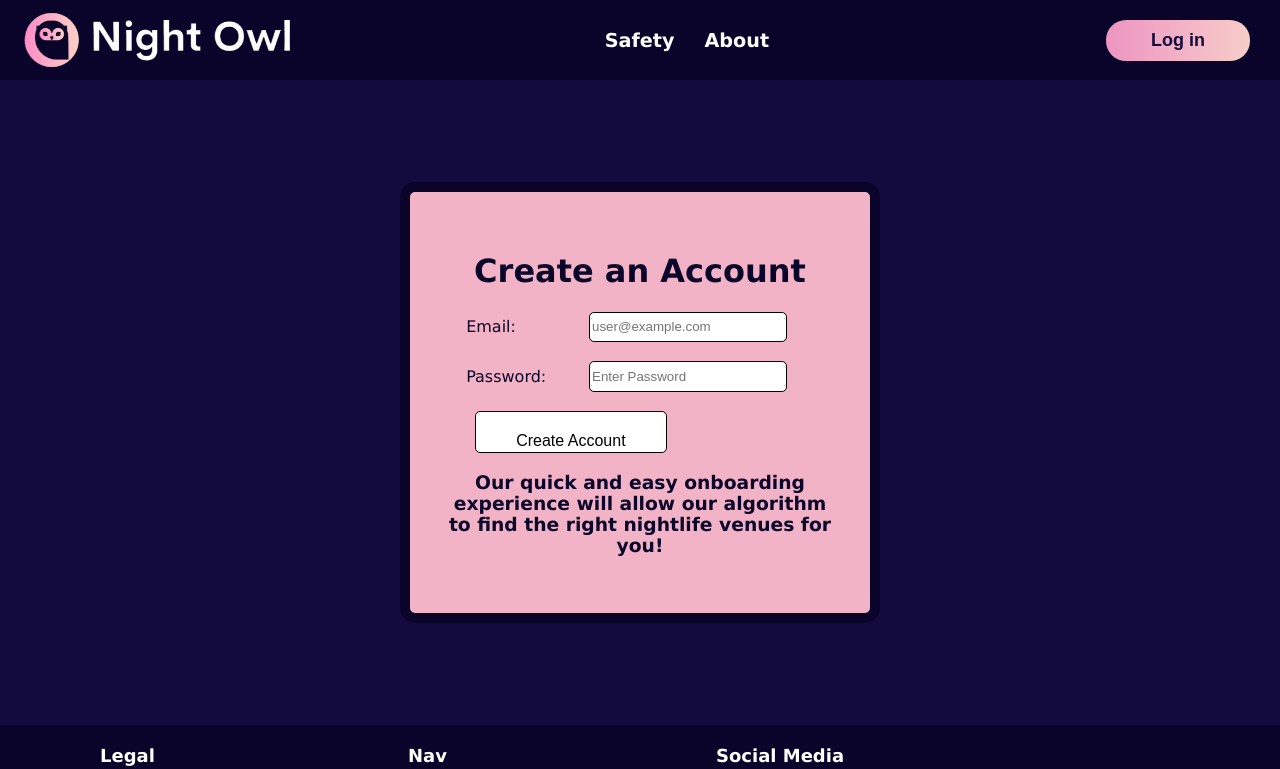
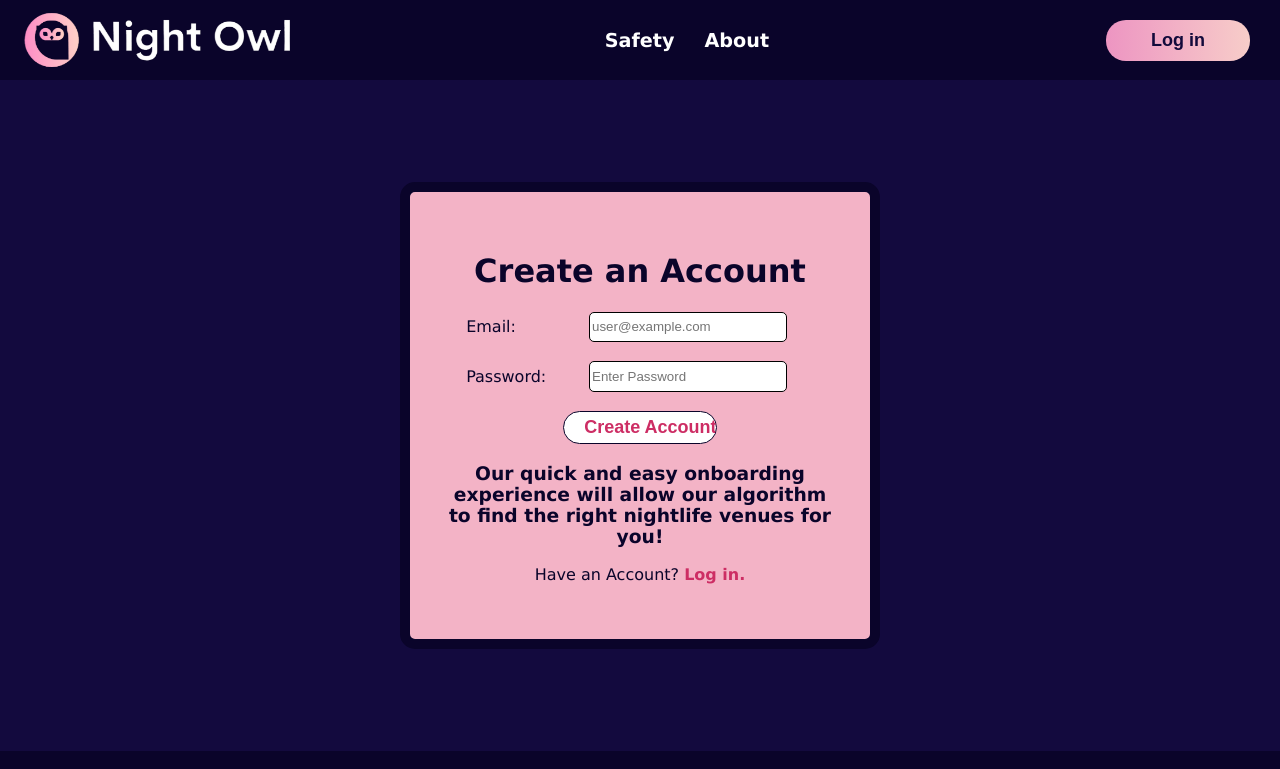
Before and after one commit to EmaleeSoto/night-owl, a React (Create React App) app in the folder front-end/: page /sign-up in a window 1280 px wide. Shown: the top 769 px of the page. Built offline with nearby package versions, Linux system fonts and the light colour scheme; no server answers.

Commit message:
Cleaned up login pages

```diff
--- a/front-end/src/components/auth/UserSignIn.js
+++ b/front-end/src/components/auth/UserSignIn.js
@@ -1,6 +1,6 @@
 import { useState } from "react";
 import { getAuth, signInWithEmailAndPassword } from "firebase/auth";
-import { useNavigate } from "react-router-dom";
+import { useNavigate, Link } from "react-router-dom";
 import app from "../../firebase";
 import "./UserSignIn.scss";
 
@@ -56,7 +56,7 @@ export default function UserSignIn({ resetPassword }) {
   return (
     <div className="signIn">
       <form className="signIn__container" onSubmit={signIn}>
-        <h1 className="signIn_header">Let's get you logged in.</h1>
+        <h1 className="signIn__header">Welcome Back!</h1>
         <div className="signIn__inputLabelWrap">
           <label htmlFor="email">Email: </label>
           <input
@@ -83,10 +83,27 @@ export default function UserSignIn({ resetPassword }) {
           />
         </div>
         <br></br>
-        <input type="submit" id="login" value="Log In" />
-        <h4 id="forgot-password" onClick={resetPassword}>
+        <input
+          type="submit"
+          className="signIn__container__loginSubmitInput"
+          value="Log In"
+        />
+        <h4
+          className="signIn__container__authLink"
+          id="forgot-password"
+          onClick={resetPassword}
+        >
           Forgot Password?
         </h4>
+        <p>
+          Need an Account?{" "}
+          <Link
+            className="signIn__container__authLink signIn__container__navLink"
+            to="/sign-up"
+          >
+            Create an Account here.
+          </Link>
+        </p>
       </form>
     </div>
   );
--- a/front-end/src/components/auth/UserSignIn.scss
+++ b/front-end/src/components/auth/UserSignIn.scss
@@ -7,6 +7,8 @@
   display: flex;
   min-height: 100%;
   font-family: Verdana, Geneva, Tahoma, sans-serif;
+
+  &__inputLabelWrap {
 
       input {
       border-radius: 5px;
@@ -23,6 +25,7 @@
       text-align: left;
       align-items: center;
     }
+  }
 
   &__container {
     border: 10px solid $noir;
@@ -31,6 +34,36 @@
     width: 30%;
     padding: 3%;
     margin: 3%;
+
+    &__loginSubmitInput {
+      width: 40%;
+      padding: 5px 20px;
+      background-color: $snow_white;
+      color: $cherry;
+      border-radius: 20px;
+      border: 1px solid $noir;
+      font-size: large;
+      font-weight: bold;
+      cursor: pointer;
+    }
+
+    &__loginSubmitInput:hover {
+      background-color: $dim_snow_white;
+    }
+
+    &__authLink {
+      text-decoration: none;
+    }
+
+    &__authLink:hover {
+      cursor: pointer;
+      text-decoration: underline;
+    }
+
+    &__navLink {
+      font-weight: bold;
+      color: $cherry;
+    }
   }
 
   &__inputLabelWrap{
@@ -38,10 +71,6 @@
     justify-content: center;
   }
 
-  #forgot-password:hover {
-    cursor: pointer;
-    text-decoration: underline;
-  }
 }
 
 @media screen and (max-width: 1024px) {
--- a/front-end/src/components/auth/UserSignUp.js
+++ b/front-end/src/components/auth/UserSignUp.js
@@ -1,6 +1,6 @@
 import { useState } from "react";
 import { getAuth, createUserWithEmailAndPassword } from "firebase/auth";
-import { useNavigate } from "react-router-dom";
+import { useNavigate, Link } from "react-router-dom";
 import app from "../../firebase";
 import "./UserSignUp.scss";
 
@@ -91,13 +91,19 @@ export default function SignUp() {
         <br></br>
         <input
           type="submit"
-          className="signUp__signUpButton"
+          className="signUp__container__loginSubmitInput"
           value="Create Account"
         />
         <h3>
           Our quick and easy onboarding experience will allow our algorithm to
           find the right nightlife venues for you!
         </h3>
+        <p>
+          Have an Account?{" "}
+          <Link className="signUp__container__navLink" to="/sign-in">
+            Log in.
+          </Link>
+        </p>
       </form>
     </div>
   );
--- a/front-end/src/components/auth/UserSignUp.scss
+++ b/front-end/src/components/auth/UserSignUp.scss
@@ -7,6 +7,8 @@
   min-height: 100%;
   color: $noir;
   font-family: Verdana, Geneva, Tahoma, sans-serif;
+
+  &__inputLabelWrap {
 
     label {
       display: flex;
@@ -23,6 +25,7 @@
       margin-left: 7%;
       margin-right: 7%;
     }
+  }
 
   &__container {
     border: 10px solid $noir;
@@ -31,24 +34,37 @@
     width: 30%;
     padding: 3%;
     margin: 3%;
+
+    &__loginSubmitInput {
+      width: 40%;
+      padding: 5px 20px;
+      background-color: $snow_white;
+      color: $cherry;
+      border-radius: 20px;
+      border: 1px solid $noir;
+      font-size: large;
+      font-weight: bold;
+      cursor: pointer;
+    }
+
+    &__loginSubmitInput:hover {
+      background-color: $dim_snow_white;
+    }
+
+    &__navLink {
+      text-decoration: none;
+      font-weight: bold;
+      color: $cherry;
+    }
+
+    &__navLink:hover {
+      text-decoration: underline;
+    }
   }
 
   &__inputLabelWrap{
     display: flex;
     justify-content: center;
-  }
-
-  &__signUpButton {
-    display: flex;
-    background-color: $snow_white;
-    border-radius: 20px;
-    border: 1px solid $noir;
-    height: 1em;
-    overflow: visible;
-    padding: 20px 40px;
-    align-items: center;
-    margin: auto;
-    font-size: medium;
   }
 
 }
--- a/front-end/src/components/venues/Establishments.css
+++ b/front-end/src/components/venues/Establishments.css
@@ -2,6 +2,10 @@
   height: 200px;
   width: auto;
   max-width: 250px;
+}
+
+.establishmentWrapper {
+  min-height: 70vh;
 }
 
 .one-establishment {
--- a/front-end/src/components/venues/Establishments.js
+++ b/front-end/src/components/venues/Establishments.js
@@ -31,7 +31,7 @@ const Establishments = ({ user }) => {
   };
 
   return (
-    <div>
+    <div className="establishmentWrapper">
       {user.age >= 21 ? (
         <Link to="/alcohols/categories">
           <button id="index-button">Find Alcohol</button>
--- a/front-end/src/pages/Home.scss
+++ b/front-end/src/pages/Home.scss
@@ -93,6 +93,10 @@
         }
     }
 
+    &__startButton:hover {
+      background-color: $dim_snow_white;
+    }
+
     hr {
         width: 100%;
     }
--- a/front-end/src/pages/LandingPageSignedIn.js
+++ b/front-end/src/pages/LandingPageSignedIn.js
@@ -18,14 +18,15 @@ const LandingPageSignedIn = ({ user }) => {
     return () => clearTimeout(delay);
   }, [user]);
 
-  console.log(user);
   return (
     <div>
       {isLoading ? (
         <h1 className="loadingContainer">Loading...</h1>
       ) : (
         <div className="landingContainer" data-aos="fade-up">
-          <h1>Hi {userData?.name}, what are your plans tonight?</h1>
+          <h1>
+            Hi <span>{userData?.name}</span>, what are your plans tonight?
+          </h1>
           <div className="landingContainer__imageContainer">
             <div>
               <Link to={`/establishments`}>
--- a/front-end/src/pages/LandingSignedIn.scss
+++ b/front-end/src/pages/LandingSignedIn.scss
@@ -6,6 +6,15 @@
 
 .landingContainer {
   text-align: center;
+
+  h1 {
+    color: $snow_white;
+
+    span {
+      color: $cherry
+    };
+
+  }
 
   &__imageContainer {
     display: grid;
```
Lines whose indentation alone changed are shown as unchanged.
